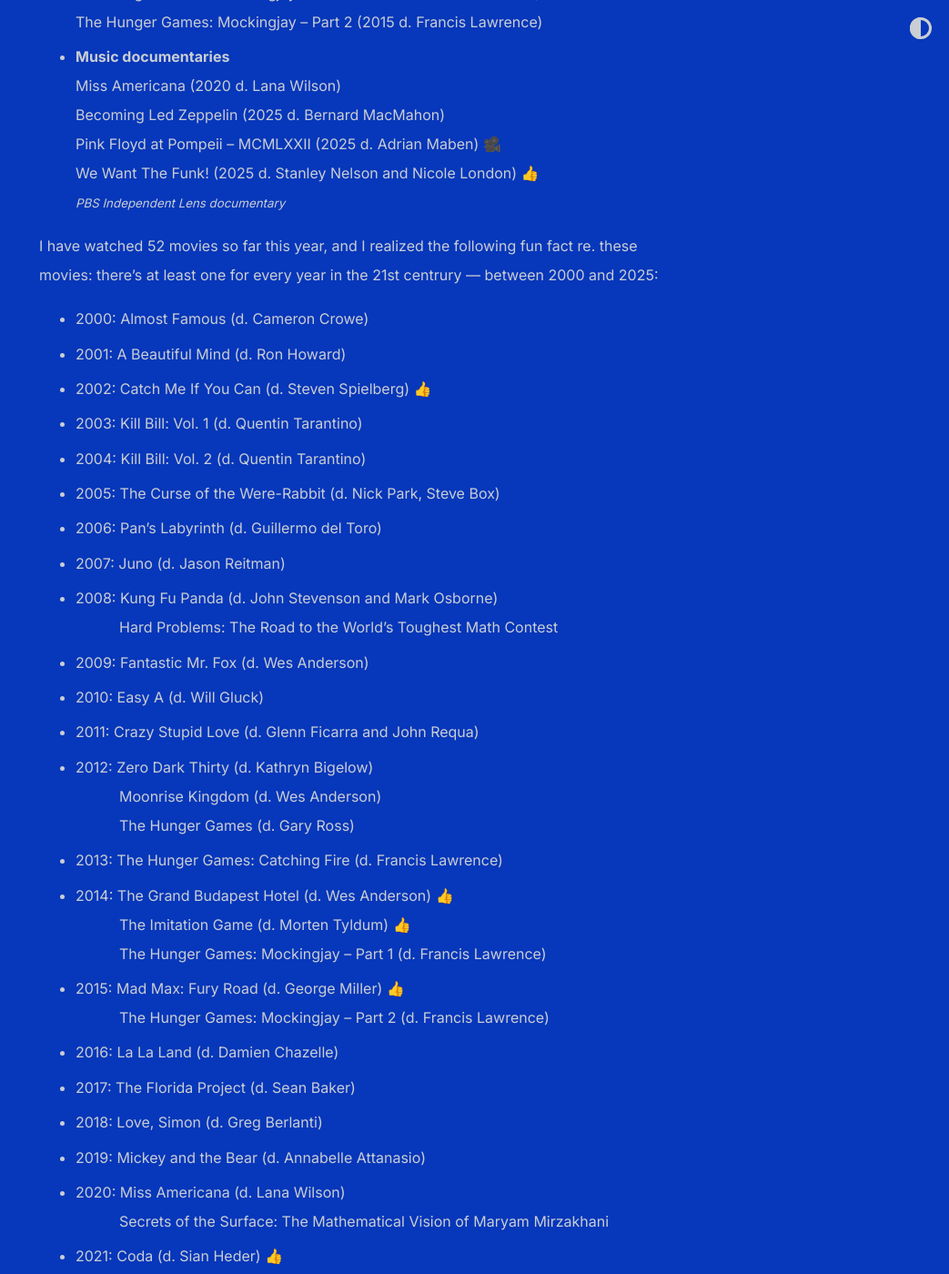
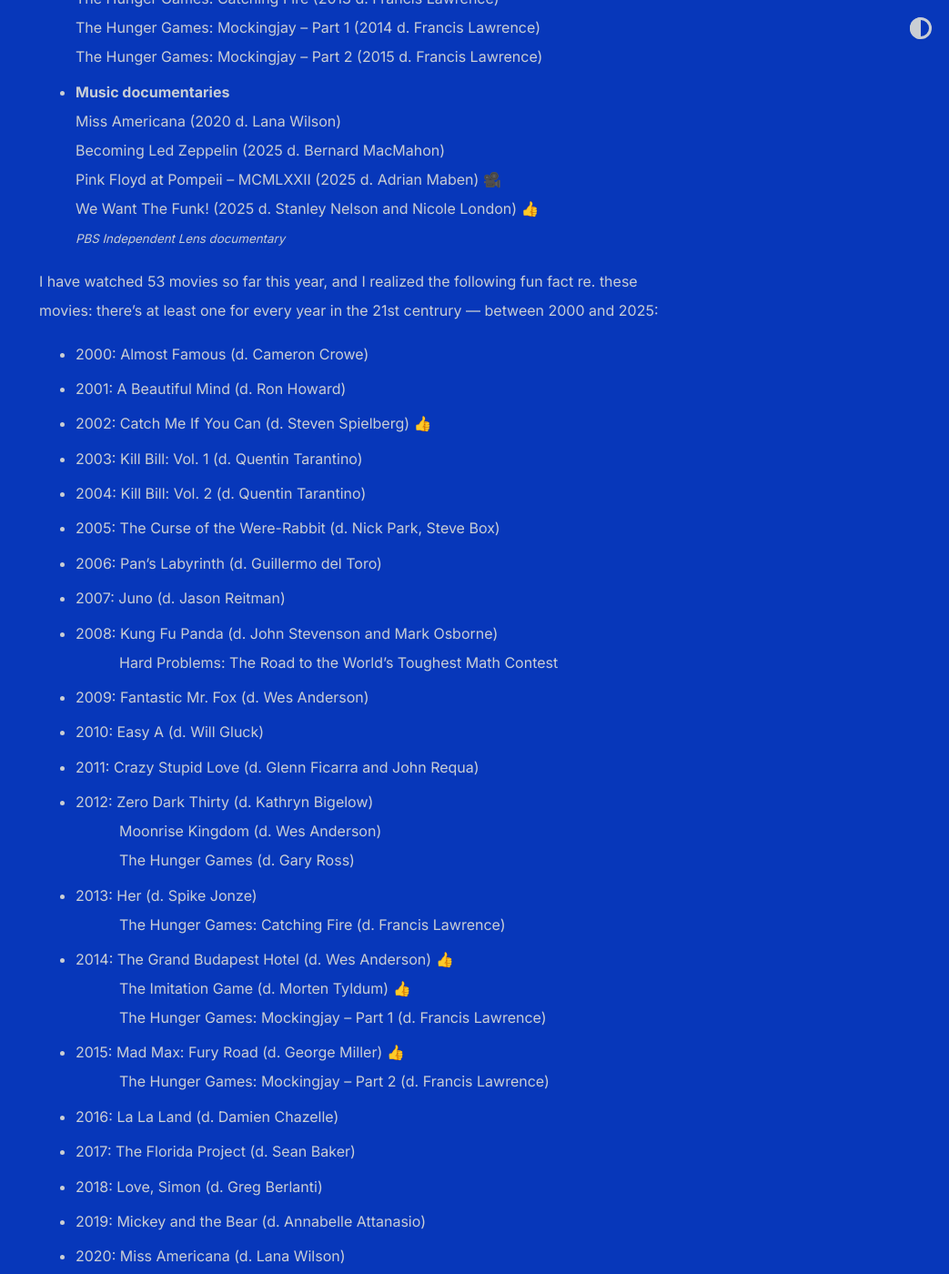
Before and after one commit to shihankanungo/shihankanungo.github.io, a Jekyll site: the page built from movies.md, in a window 1280 px wide and 1400 px high, scrolled down 3128 px. Shown: the whole window at 91% size, without its empty margins (237-1280 px from the left). Built offline with Jekyll 4.4.1, drawn with Linux system fonts in a browser that asks for light colours; some of the changed text lies outside the part shown.

Commit message:
Update movies.md

```diff
--- a/movies.md
+++ b/movies.md
@@ -32,6 +32,7 @@
 - Easy A (2010 d. Will Gluck)
 - Crazy Stupid Love (2011 d. Glenn Ficarra and John Requa)
 - Zero Dark Thirty (2012 d. Kathryn Bigelow)
+- Her (2013 d. Spike Jonze)
 - The Imitation Game (2014 d. Morten Tyldum) 👍
 - Mad Max: Fury Road (2015 d. George Miller) 👍
 - La La Land (2016 d. Damien Chazelle)
@@ -74,7 +75,7 @@
   Pink Floyd at Pompeii – MCMLXXII (2025 d. Adrian Maben) 🎥 <br>
   We Want The Funk! (2025 d. Stanley Nelson and Nicole London) 👍 <br> <small>_PBS Independent Lens documentary_</small>
 
-I have watched 52 movies so far this year, and I realized the following fun fact re. these movies: there's at least one for every year in the 21st centrury &mdash; between 2000 and 2025:
+I have watched 53 movies so far this year, and I realized the following fun fact re. these movies: there's at least one for every year in the 21st centrury &mdash; between 2000 and 2025:
 
 - 2000: Almost Famous (d. Cameron Crowe)
 - 2001: A Beautiful Mind (d. Ron Howard)
@@ -92,7 +93,8 @@
 - 2012: Zero Dark Thirty (d. Kathryn Bigelow) <br>
   &emsp;&emsp;&emsp;Moonrise Kingdom (d. Wes Anderson) <br>
   &emsp;&emsp;&emsp;The Hunger Games (d. Gary Ross)
-- 2013: The Hunger Games: Catching Fire (d. Francis Lawrence)
+- 2013: Her (d. Spike Jonze) <br>
+  &emsp;&emsp;&emsp;The Hunger Games: Catching Fire (d. Francis Lawrence)
 - 2014: The Grand Budapest Hotel (d. Wes Anderson) 👍 <br>
   &emsp;&emsp;&emsp;The Imitation Game (d. Morten Tyldum) 👍 <br>
   &emsp;&emsp;&emsp;The Hunger Games: Mockingjay – Part 1 (d. Francis Lawrence)
```
